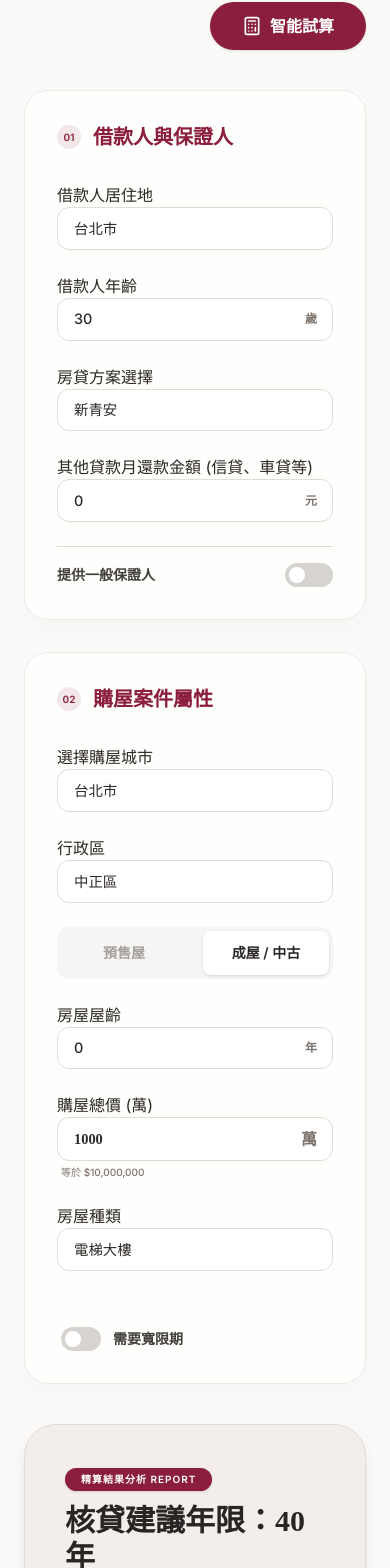
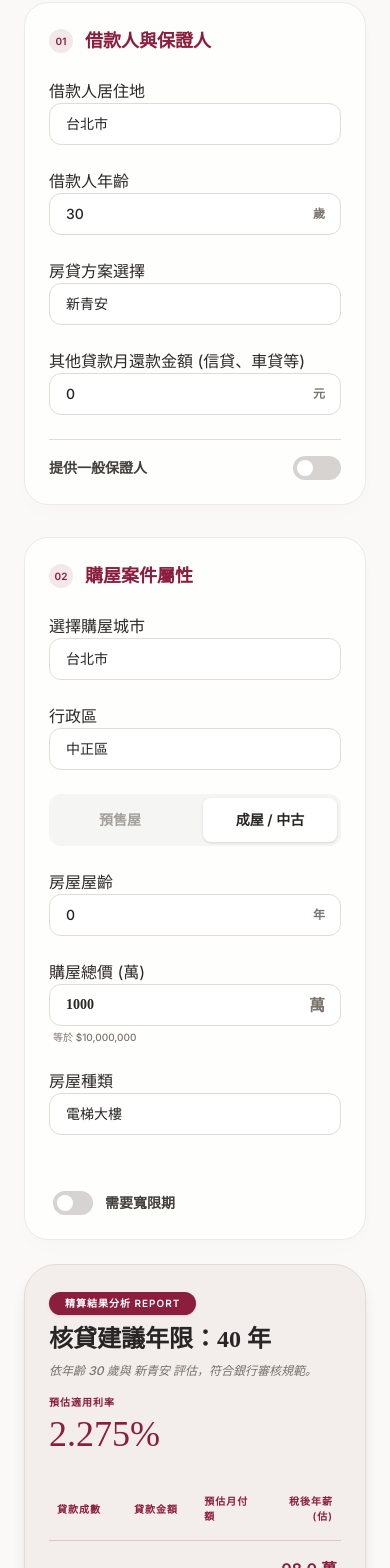
Before and after one commit to eddielin836/homesweetloan, a React (Vite) app: page / in a window 390 px wide. Shown: the part 174-1742 px from the top of the page. Built offline with nearby package versions, Linux system fonts and the light colour scheme.

Commit message:
feat: Refactor UI and deployment configuration
Update UI elements for better responsiveness and visual appeal. Remove the GitHub Pages deployment workflow and adjust the Vite base configuration to simplify deployment.

```diff
--- a/src/App.tsx
+++ b/src/App.tsx
@@ -137,12 +137,12 @@ export default function App() {
   return (
     <div className="min-h-screen bg-bg-earth text-text-earth font-sans selection:bg-primary selection:text-white p-6 md:p-12">
       {/* Header */}
-      <header className="max-w-[1400px] mx-auto flex flex-col md:flex-row justify-between items-end mb-10 gap-6">
-        <div className="space-y-1">
-          <span className="text-xs tracking-[0.3em] font-semibold text-primary uppercase">Mortgage Eligibility & Income Analysis</span>
-          <h1 className="text-4xl serif font-bold text-stone-800">房貸成數與年薪所得試算</h1>
+      <header className="max-w-[1400px] mx-auto flex flex-col md:flex-row justify-between items-end mb-6 md:mb-10 gap-6">
+        <div className="space-y-1 w-full md:w-auto">
+          <span className="text-[10px] md:text-xs tracking-[0.2em] md:tracking-[0.3em] font-semibold text-primary uppercase">Mortgage Eligibility & Income Analysis</span>
+          <h1 className="text-2xl md:text-4xl serif font-bold text-stone-800">房貸成數與年薪所得試算</h1>
         </div>
-        <div className="flex gap-4 items-center">
+        <div className="flex gap-4 items-center w-full md:w-auto">
           <div className="accent-pill px-8 py-3 rounded-full font-bold flex items-center gap-2 shadow-sm hover:opacity-90 transition-all cursor-default">
             <Calculator className="w-5 h-5" />
             <span>智能試算</span>
@@ -150,7 +150,7 @@ export default function App() {
         </div>
       </header>
 
-      <main className="max-w-[1400px] mx-auto grid grid-cols-1 lg:grid-cols-12 gap-10">
+      <main className="max-w-[1400px] mx-auto grid grid-cols-1 lg:grid-cols-12 gap-6 md:gap-10">
 
         {/* Left Column: Inputs */}
         <div className="lg:col-span-5 space-y-8">
@@ -159,11 +159,11 @@ export default function App() {
           <motion.section
             initial={{ opacity: 0, y: 20 }}
             animate={{ opacity: 1, y: 0 }}
-            className="input-card p-8"
+            className="input-card p-6 md:p-8"
           >
-            <div className="flex items-center gap-3 mb-8">
-              <div className="w-6 h-6 rounded-full bg-primary/10 flex items-center justify-center text-[10px] font-bold text-primary">01</div>
-              <h2 className="font-bold serif text-xl capitalize text-primary">借款人與保證人</h2>
+            <div className="flex items-center gap-3 mb-6 md:mb-8">
+              <div className="w-6 h-6 rounded-full bg-primary/10 flex items-center justify-center text-[10px] font-bold text-primary shrink-0">01</div>
+              <h2 className="font-bold serif text-lg md:text-xl capitalize text-primary text-nowrap">借款人與保證人</h2>
             </div>
 
             <div className="grid grid-cols-1 md:grid-cols-2 gap-6">
@@ -294,11 +294,11 @@ export default function App() {
             initial={{ opacity: 0, y: 20 }}
             animate={{ opacity: 1, y: 0 }}
             transition={{ delay: 0.1 }}
-            className="input-card p-8"
+            className="input-card p-6 md:p-8"
           >
-            <div className="flex items-center gap-3 mb-8">
-              <div className="w-6 h-6 rounded-full bg-primary/10 flex items-center justify-center text-[10px] font-bold text-primary">02</div>
-              <h2 className="font-bold serif text-xl capitalize text-primary">購屋案件屬性</h2>
+            <div className="flex items-center gap-3 mb-6 md:mb-8">
+              <div className="w-6 h-6 rounded-full bg-primary/10 flex items-center justify-center text-[10px] font-bold text-primary shrink-0">02</div>
+              <h2 className="font-bold serif text-lg md:text-xl capitalize text-primary text-nowrap">購屋案件屬性</h2>
             </div>
 
             <div className="grid grid-cols-1 md:grid-cols-2 gap-6">
@@ -433,21 +433,21 @@ export default function App() {
           <motion.div
             initial={{ opacity: 0, scale: 0.98 }}
             animate={{ opacity: 1, scale: 1 }}
-            className="result-card p-10 shadow-lg flex flex-col justify-between"
+            className="result-card p-6 md:p-10 shadow-lg flex flex-col justify-between"
           >
-            <div className="flex flex-col md:flex-row justify-between items-start gap-6">
-              <div className="space-y-3">
+            <div className="flex flex-col md:flex-row justify-between items-start gap-4 md:gap-6">
+              <div className="space-y-2 md:space-y-3">
                 <div className="inline-block bg-primary text-white px-4 py-1 rounded-full text-[10px] font-black tracking-widest uppercase shadow-sm">
                   精算結果分析 Report
                 </div>
-                <h3 className="text-3xl serif font-bold text-stone-800">核貸建議年限：{loanTerm} 年</h3>
-                <p className="text-stone-500 text-sm italic font-medium">
+                <h3 className="text-2xl md:text-3xl serif font-bold text-stone-800">核貸建議年限：{loanTerm} 年</h3>
+                <p className="text-stone-500 text-xs md:text-sm italic font-medium">
                   依年齡 {borrower.age} 歲與 {SCHEME_LABELS[borrower.scheme]} 評估，符合銀行審核規範。
                 </p>
               </div>
-              <div className="text-right">
+              <div className="md:text-right w-full md:w-auto">
                 <p className="text-[10px] text-primary font-bold uppercase tracking-widest mb-1">預估適用利率</p>
-                <p className="text-5xl font-light text-primary serif">
+                <p className="text-4xl md:text-5xl font-light text-primary serif">
                   {results.length > 0 ? (borrower.scheme === LoanScheme.NEW_YOUTH ? '2.275%' : borrower.scheme === LoanScheme.NEST_NEST ? '2.185%' : borrower.scheme === LoanScheme.TOP_2500 ? '2.585%' : '2.985%') : '---'}
                 </p>
               </div>
@@ -466,18 +466,18 @@ export default function App() {
                 <tbody className="text-sm">
                   {results.map((item, idx) => (
                     <tr key={idx} className={`border-b border-stone-100 last:border-0 hover:bg-white/40 transition-all ${idx === 0 ? 'text-stone-900 font-semibold' : 'text-stone-600'}`}>
-                      <td className="py-5 px-2">
-                        <span className={`badge ${idx === 0 ? 'bg-primary text-white' : 'bg-transparent'} py-1 px-3 rounded-full text-xs`}>
+                      <td className="py-4 md:py-5 px-1 md:px-2">
+                        <span className={`badge ${idx === 0 ? 'bg-primary text-white' : 'bg-transparent'} py-1 px-2 md:px-3 rounded-full text-[10px] md:text-xs whitespace-nowrap`}>
                           {item.ltv}% {idx === 0 ? '(最高)' : ''}
                         </span>
                       </td>
-                      <td className="py-5 px-2 font-medium">{formatCurrency(item.loanAmount)}</td>
-                      <td className="py-5 px-2 font-medium">{formatCurrency(item.monthlyRepayment)}</td>
-                      <td className="py-5 px-2 text-right">
-                        <span className="text-lg font-bold text-primary">
+                      <td className="py-4 md:py-5 px-1 md:px-2 text-[11px] md:text-sm font-medium whitespace-nowrap">{formatCurrency(item.loanAmount)}</td>
+                      <td className="py-4 md:py-5 px-1 md:px-2 text-[11px] md:text-sm font-medium whitespace-nowrap">{formatCurrency(item.monthlyRepayment)}</td>
+                      <td className="py-4 md:py-5 px-1 md:px-2 text-right">
+                        <span className="text-base md:text-lg font-bold text-primary block md:inline">
                           {formatIncome(Math.round(item.requiredAnnualIncome / 10000) * 10000)}
                         </span>
-                        <span className="text-[10px] ml-1 text-primary/60">元以上</span>
+                        <span className="text-[9px] md:text-[10px] md:ml-1 text-primary/60">元以上</span>
                       </td>
                     </tr>
                   ))}
@@ -512,14 +512,14 @@ export default function App() {
                 initial={{ opacity: 0, y: 20 }}
                 animate={{ opacity: 1, y: 0 }}
                 exit={{ opacity: 0, scale: 0.95 }}
-                className="bg-primary text-white rounded-[2rem] p-10 shadow-sm relative overflow-hidden"
+                className="bg-primary text-white rounded-[2rem] p-6 md:p-10 shadow-sm relative overflow-hidden"
               >
                 <div className="relative z-10">
                   <div className="flex items-center gap-3 mb-6">
                     <div className="bg-white/10 p-2 rounded-lg">
                       <CircleDollarSign className="w-5 h-5" />
                     </div>
-                    <h2 className="text-xl serif font-bold">寬限期資格審查預估</h2>
+                    <h2 className="text-lg md:text-xl serif font-bold">寬限期資格審查預估</h2>
                   </div>
 
                   <p className="text-stone-200/80 text-xs mb-10 leading-relaxed font-medium bg-white/5 p-4 rounded-xl backdrop-blur-sm border border-white/5">
--- a/src/index.css
+++ b/src/index.css
@@ -44,16 +44,5 @@
 
 .input-field {
   width: 100%;
-  background: white;
-  border: 1px solid var(--color-border-earth);
-  border-radius: 0.75rem;
-  padding: 0.6rem 1rem;
-  font-size: 0.9rem;
-  transition: all 0.2s ease;
+  @apply bg-white border border-border-earth rounded-xl px-4 py-2.5 md:py-3 text-sm md:text-base text-stone-800 placeholder-stone-300 focus:outline-none focus:ring-2 focus:ring-primary/20 focus:border-primary transition-all;
 }
-
-.input-field:focus {
-  outline: none;
-  border-color: var(--color-primary);
-  box-shadow: 0 0 0 1px var(--color-primary);
-}
--- a/vite.config.ts
+++ b/vite.config.ts
@@ -6,7 +6,6 @@ import {defineConfig, loadEnv} from 'vite';
 export default defineConfig(({mode}) => {
   const env = loadEnv(mode, '.', '');
   return {
-    base: '/howmuchineed2buyahouse/',
     plugins: [react(), tailwindcss()],
     define: {
       'process.env.GEMINI_API_KEY': JSON.stringify(env.GEMINI_API_KEY),
```
